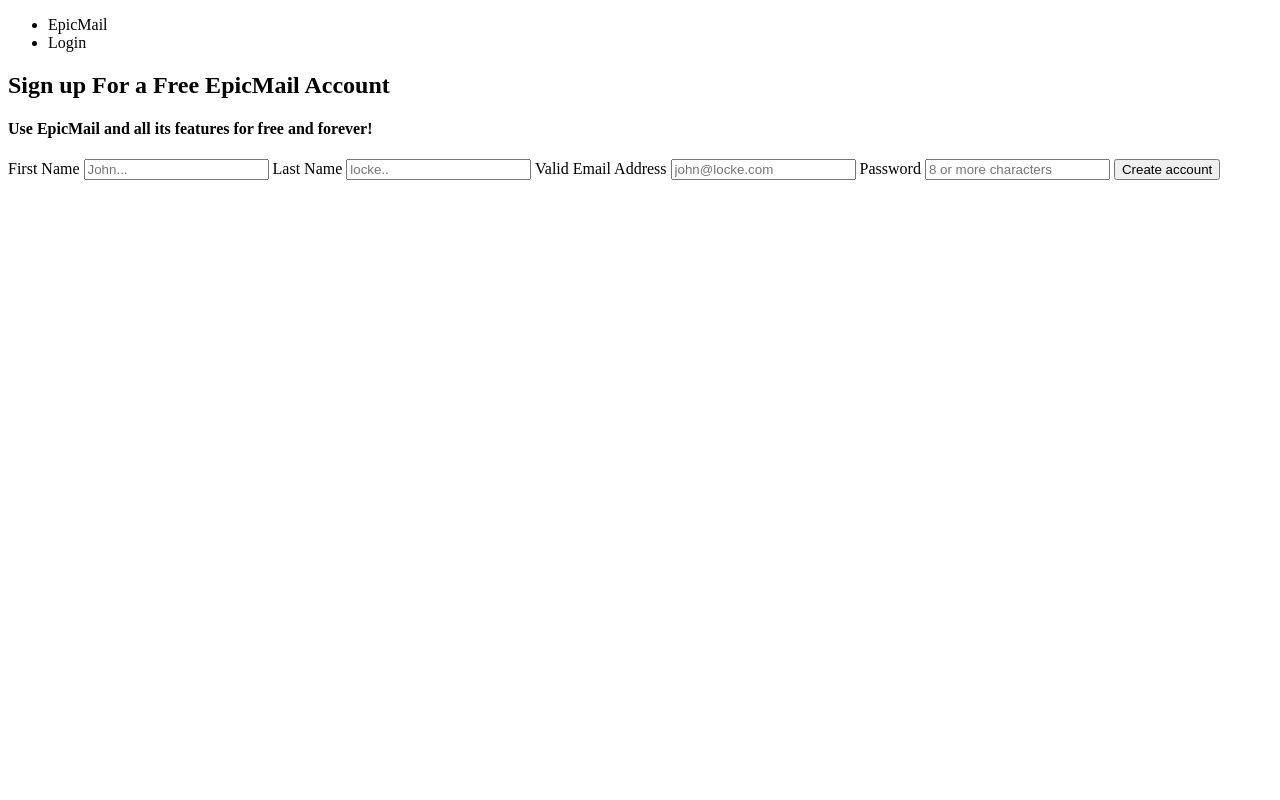
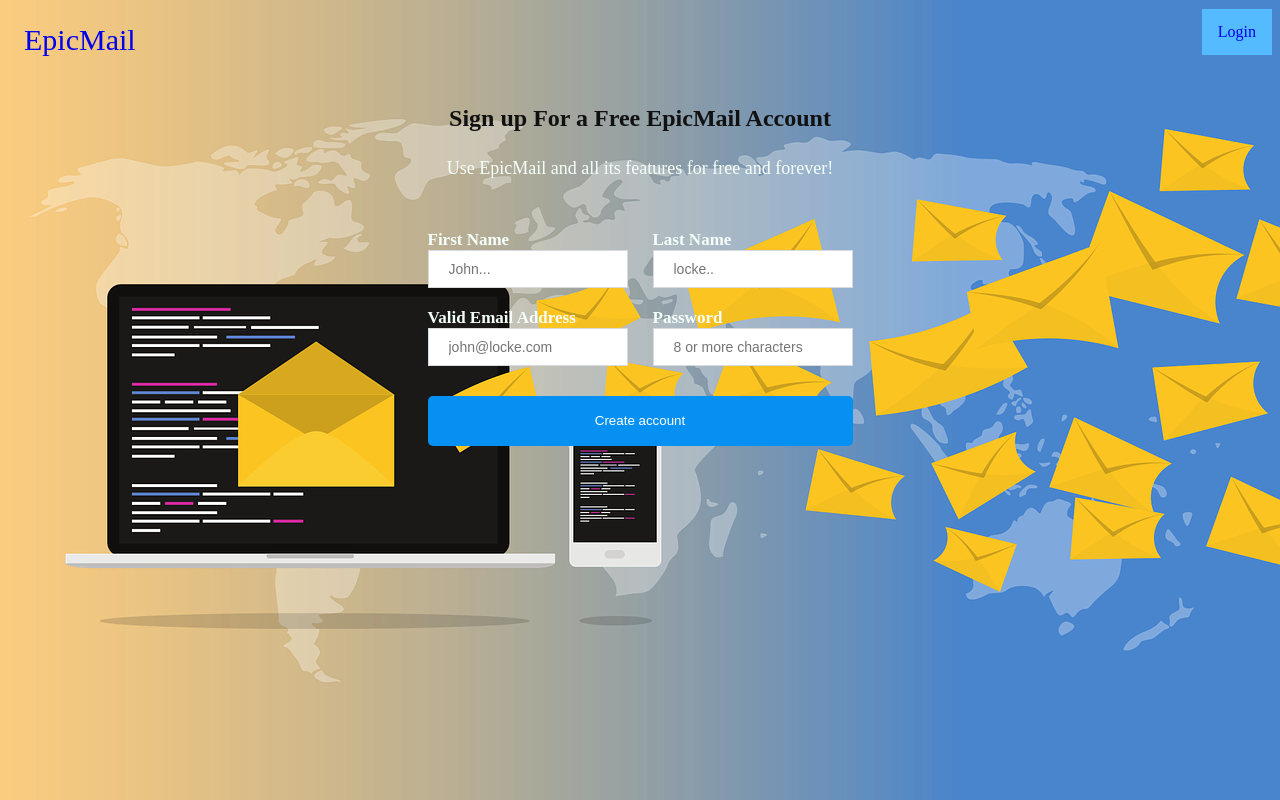
Before and after one commit to Busobozihakiim/EPICMAIL, a plain HTML site: page UI/index.html in a window 1280 px wide. Drawn offline with Linux system fonts and the light colour scheme.

Commit message:
[delivers #164595611] Completes sign up page

```diff
--- a/UI/css/index.css
+++ b/UI/css/index.css
@@ -1,3 +1,119 @@
 *{
-    box-sizing: border-box
+    box-sizing: border-box;
 }
+
+ul {
+    list-style-type: none;
+    width: 100%;
+    margin: 0px;
+    padding: 1px 0px 1px 0px;
+    overflow: hidden;
+}
+
+li {
+    float: left;
+}
+.logo {
+    font-size: 30px;
+}
+li a {
+    display: block;
+    text-align: center;
+    padding: 14px 16px;
+    text-decoration: none;
+}
+
+li a:hover:not(.active) {
+    background-color: #111;
+}
+
+.active {
+    background-color: #54bbff;
+}
+
+.signup-container {
+    padding: 10px 20px 30px;
+}
+
+.info {
+    display: flex;
+    -webkit-box-align: center;
+    align-items: center;
+    -webkit-box-pack: center;
+    justify-content: center;
+    flex-direction: column;
+    width: 100%;
+    padding: 0 10px;
+}
+
+h2 {
+    font-size: 24px;
+    margin-bottom: 8px;
+    line-height: 1.4;
+    text-align: center;
+    font-weight: 600;
+    color: #111
+}
+
+p {
+    font-weight: 500;
+    line-height: 27px;
+    width: 88%;
+    margin: 11px auto 13px auto;
+    font-size: 18px;
+    text-align: center;
+    color: mintcream;
+}
+
+.signup-form{
+    padding: 0;
+    width: 100%;
+    margin: 0 auto;
+    position: relative;
+    vertical-align: top;
+    display: inline-block;
+}
+.form-wrapper{
+    margin:auto;
+    margin-top: 30px;
+    max-width: 425px;
+}
+.row {
+    display: flex;
+    flex-flow: row wrap;
+    -webkit-box-pack: justify;
+    justify-content: space-between;
+    margin-right: -25px;
+}
+
+.input-box {
+    display:flex;
+    flex-direction: column;
+    justify-content: space-between;
+    flex: 1 1 150px;
+    margin: 0 25px 15px 0;
+}
+label{
+    font-size: 17px;
+    margin-top: 5px;
+    font-weight: bold;
+    color: mintcream;
+}
+input[type="text"], input[type="email"], input[type="password"] {
+    margin:0px;
+    border: 1px solid #D6DADE;
+    border-radius: 0;
+    box-shadow: none;
+    padding: 10px 5px 10px 20px;
+    width: 100%;
+    font-size: 14px;
+}
+button {
+    color: #FFF;
+    background-color: #0691F2;
+    height: 50px;
+    margin-top: 15px;
+    border-radius: 5px;
+    cursor: pointer;
+    border: none
+}
--- a/UI/index.html
+++ b/UI/index.html
@@ -3,28 +3,52 @@
     <head>
         <title>Epic Mail</title>
         <meta charset="UTF-8">
-        <meta rel="stylesheet" type="text/css" href="css\index.css" media="screen">
+        <link rel="stylesheet" type="text/css" href="css/index.css" media="screen">
         <meta name="viewport" content="width=device-width, initial-scale=1.0">
     </head>
-    <body>
+    <body style="background: url(image/email.png); background-size:cover">
         <header>
             <ul>
-                <li>EpicMail</li>
-                <li>Login</li>
+                <li style="float:left" class="logo"><a href="#">EpicMail</a></li>
+                <li style="float:right" class="active"><a href="login.html">Login</a></li>
             </ul>
         </header>
+        <div class="signup-container">
+            <div class="info">
                 <h2>Sign up For a Free EpicMail Account</h2>
-        <h4>Use EpicMail and all its features for free and forever!</h4>
+                <p>Use EpicMail and all its features for free and forever!</p>
+            </div>
+            <div class="signup-form">
+                <div class="form-wrapper">
                     <form action="user.html">
+                        <div class="row">
+                            <div class="input-box">
                                 <label>First Name</label>
                                     <input type="text" placeholder="John..." required>
+                            </div>
+                            <div class="input-box">
                                 <label>Last Name</label>
                                     <input type="text" placeholder="locke.." required>
+                            </div>
+                        </div>
+                        <div class="row">
+                            <div class="input-box">
                                 <label>Valid Email Address</label>
                                     <input type="email" placeholder="john@locke.com" required>
+                            </div>
+                            <div class="input-box">
                                 <label>Password</label>
                                     <input type="password" placeholder="8 or more characters" required>
+                            </div>
+                        </div>
+                        <div class="row">
+                            <div class="input-box">
                                 <button>Create account</button>
+                            </div>
+                        </div>
                     </form>
+                </div>
+            </div>
+        </div>
     </body>
 </html>
```
Also changed, not shown: UI/image/email.png (added). Lines whose indentation alone changed are shown as unchanged.
